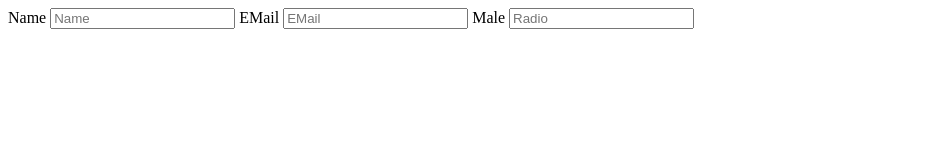
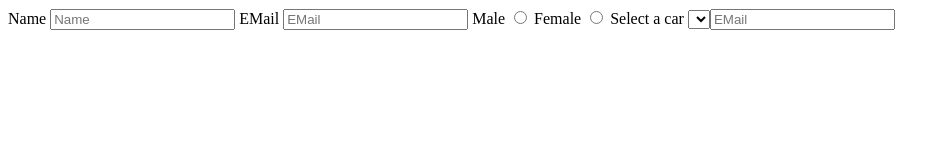
Before and after one commit to acciojob/signup-form-car-Lochan-sharma232, a website: page main.html in a window 1280 px wide. Shown: the whole page, without its empty margins (0-950 px from the left). Drawn offline with Linux system fonts and the light colour scheme.

Commit message:
created a submission

```diff
--- a/main.html
+++ b/main.html
@@ -13,7 +13,14 @@
 		<label for="email">EMail</label>
 		<input placeholder="EMail"type="EMail"id="email"required>
 		<label for="gender_m">Male</label>
-		<input placeholder="Radio"type=""id="email"required>
+		<input type="Radio"id="gender_m"name="Gender"required>
+		<label for="gender_f">Female</label>
+		<input type="Radio"id="gender_f"name="Gender"required>
+		<label for="Car Brands">Select a car </label>
+		<select placeholder="--Pleasechoose an option"type="Select"id="cars"required>
+	<label for="email">EMail</label>
+		<input placeholder="EMail"type="EMail"id="email"required>
+
 	<!-- the entire body must be written by student -->
     <script type="text/javascript" src="./script.js">
 </script>
```
